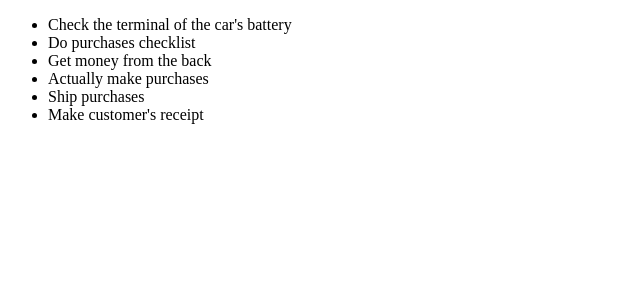
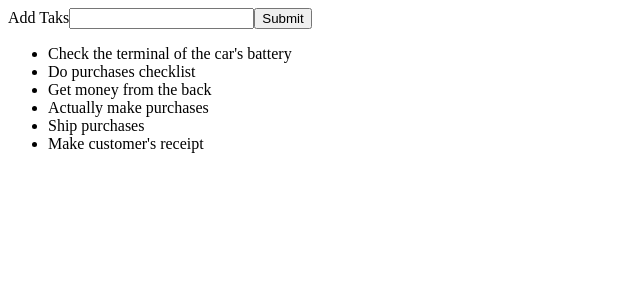
Before and after one commit to ralberrto/task-app, a React (Create React App) app: page / in a window 1280 px wide. Shown: the top 300 px of the page, without its empty margins (0-640 px from the left). Built offline with nearby package versions, Linux system fonts and the light colour scheme; the HTML template or start-up script is replaced by a standard one.

Commit message:
Define TaksForm component and render it in App

```diff
--- a/src/App.js
+++ b/src/App.js
@@ -1,6 +1,6 @@
 import React from 'react';
 import './App.css';
-import TaskList from './components/Overview';
+import { TaskForm, TaskList } from './components/Overview';
 
 class App extends React.Component {
   constructor(props) {
@@ -37,6 +37,7 @@ class App extends React.Component {
   render() {
     return (
       <div className="App">
+        <TaskForm />
         <TaskList tasks={this.state.tasks}/>
       </div>
     );
--- a/src/components/Overview.js
+++ b/src/components/Overview.js
@@ -1,4 +1,16 @@
 import React from 'react';
+
+class TaskForm extends React.Component {
+  render() {
+    return (
+      <form>
+        <label htmlFor='add-task'>Add Taks</label>
+        <input id='add-task' type='text' />
+        <input type='submit' value='Submit' />
+      </form>
+    );
+  }
+}
 
 class TaskList extends React.Component {
   render() {
@@ -15,4 +27,4 @@ class TaskList extends React.Component {
   }
 }
 
-export default TaskList
+export { TaskForm, TaskList };
```
